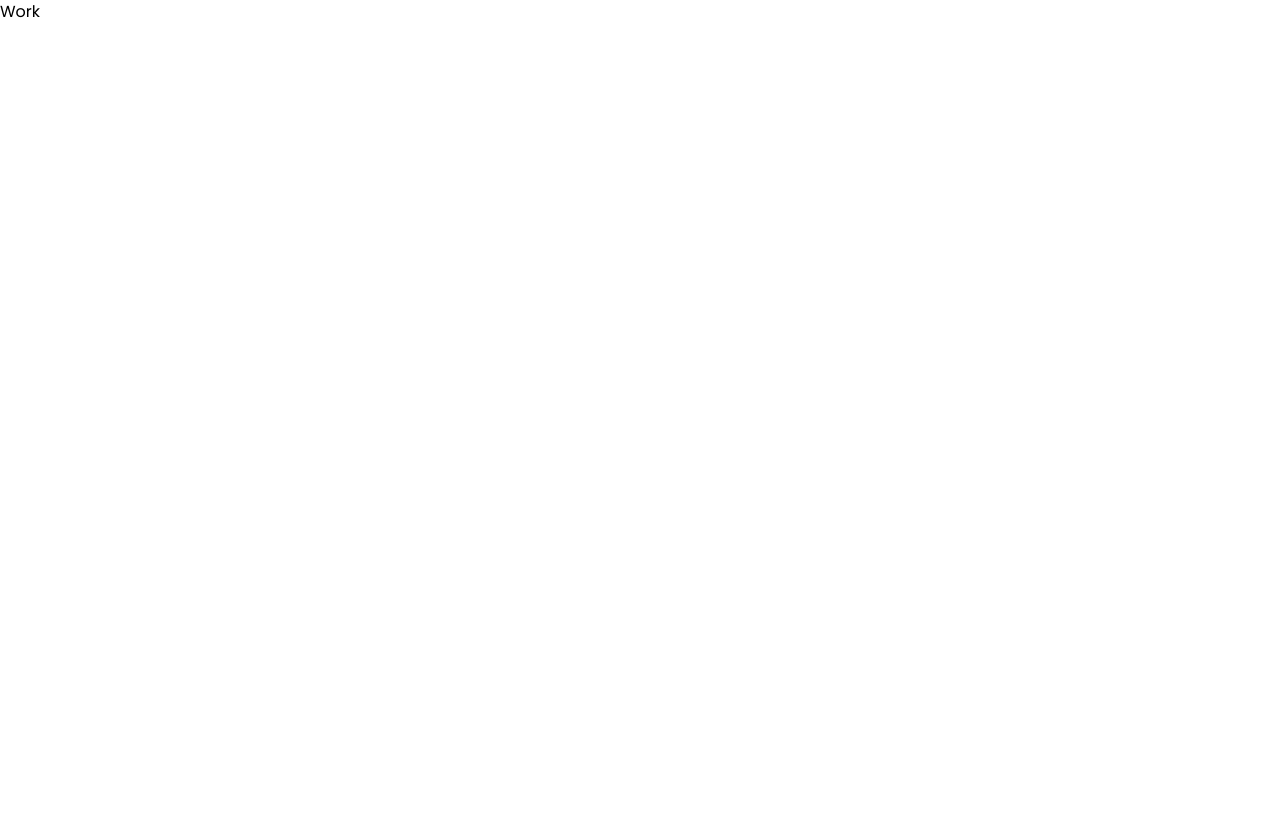
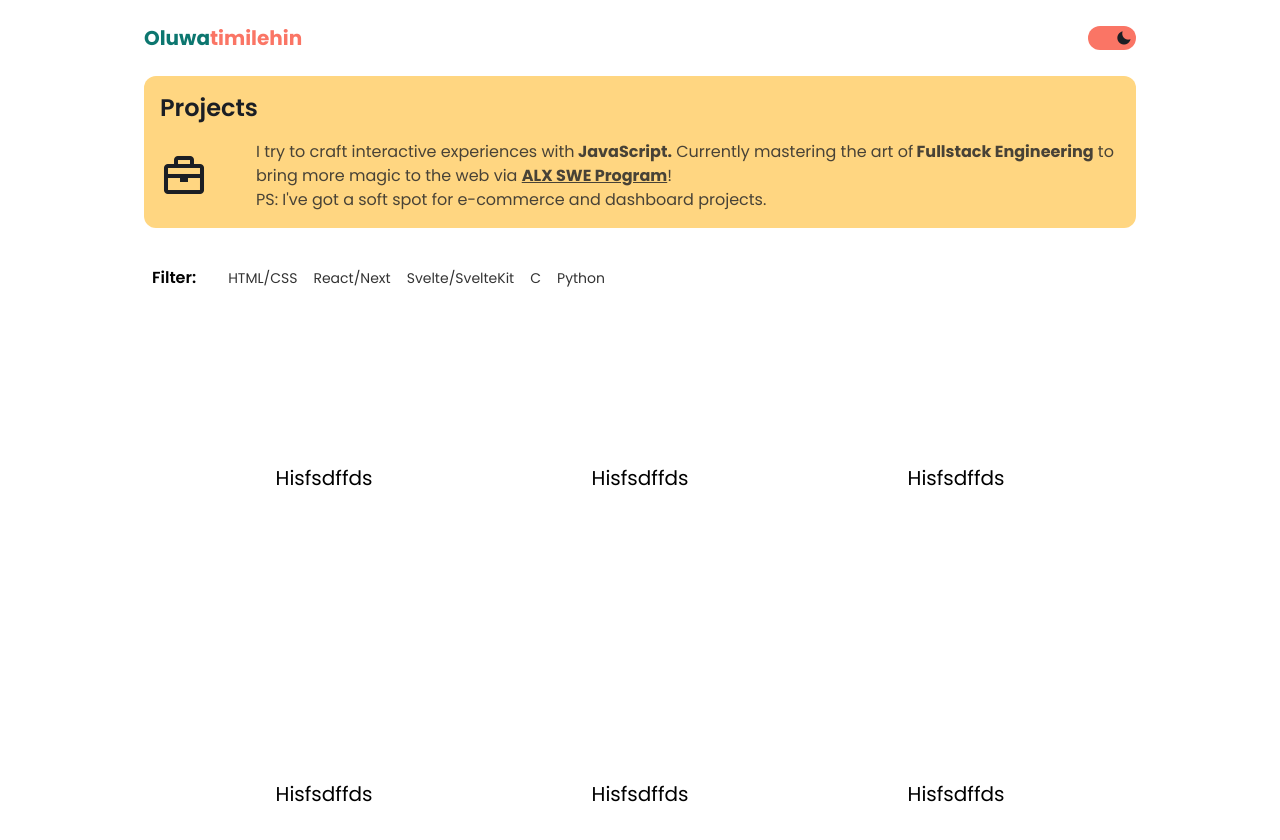
Before and after one commit to Jon-tim/v1, a React (Vite) app: page /works in a window 1280 px wide. Shown: the top 840 px of the page. Before the commit the page ends 800 px from the top, so only its background shows below. Built offline with nearby package versions, Linux system fonts and the light colour scheme.

Commit message:
update: implement work plates template

```diff
--- a/index.html
+++ b/index.html
@@ -2,11 +2,6 @@
 <html lang="en">
 	<head>
 		<meta charset="UTF-8" />
-		<link
-			rel="icon"
-			type="image/svg+xml"
-			href="/src/assets/logo.svg"
-		/>
 
 		<!-- font -->
 		<link
--- a/src/components/home/Hero-Grid.tsx
+++ b/src/components/home/Hero-Grid.tsx
@@ -1,3 +1,4 @@
+import { Link } from "react-router-dom";
 import idea from "../../assets/noun-brain-idea-3749747.svg";
 
 export default function HeroGrid() {
@@ -5,32 +6,32 @@ export default function HeroGrid() {
 		<>
 			<section className="parent-box flex flex-col items-center md:flex-row gap-4">
 				<div className="md:w-[35%] h-[400px] w-full child-box box box-1 flex flex-col gap-4 ">
-					<div className="flex items-center group h-[40%] gap-4 overflow-hidden">
-						<div className="box p- bg-paleBlue h-full w-1/2 flex-1 flex items-center justify-center  overflow-hidden relative">
-							<i className="bx bx-briefcase text-7xl text-dark group-hover:-translate-y-[150%] transition-all duration-700 delay-200"></i>
-							<p className="absolute transition-all duration-700 translate-y-[260%]  group-hover:-translate-y-[0%] text-dark font-semibold text-3xl capitalize">
+					<div className="flex items-center h-[40%] gap-4 overflow-hidden">
+						<div className="box p- bg-paleBlue h-full w-1/2 flex-1 flex items-center justify-center overflow-hidden relative">
+							<i className="bx bx-briefcase text-7xl text-dark"></i>
+						</div>
+						<Link
+							to="works"
+							className="box p- h-full bg-paleRed flex-1 flex w-1/2 items-center justify-center  overflow-hidden relative group/link"
+						>
+							<p className="transition-all duration-300  text-dark font-semibold text-3xl capitalize px-3 py-1 group-hover/link:scale-95">
 								projects
 							</p>
-						</div>
-						<div className="box p- h-full bg-paleRed flex-1 flex w-1/2 items-center justify-center  overflow-hidden relative">
-							<i className="bx bx-briefcase text-7xl text-dark transition-all duration-700 -translate-y-[150%]  group-hover:translate-y-[0%]"></i>
-							<p className="absolute group-hover:translate-y-[260%] transition-all duration-700 delay-200  text-dark font-semibold text-3xl capitalize">
-								projects
-							</p>
-						</div>
+						</Link>
 					</div>
 					<div className="relative box analyse bg-paleBrown h-[60%] flex  items-center flex-col justify-center p-5">
 						<p className="text-dark text-center font-semibold text-xl">
 							I work with C and JavaScript; Learning Python,
-							Graphic and Shell programming; Practising DSAs and Reverse engineering
+							Graphic and Shell programming; Practising DSAs and
+							Reverse engineering
 						</p>
 					</div>
 				</div>
 				<div className="md:w-[45%] child-box h-[400px] w-full box box-2 bg-paleGreen p-5 relative overflow-hidden">
-					<div className=" h-full w-full text-center flex flex-col gap-3 text-dark">
+					<div className=" h-full w-full text-center flex flex-col gap-3 text-dark pt-8">
 						<p className="text-xl font-semibold">
-							I am interested in the application of IoTs
-							in the fields of Education and Agriculture in Africa
+							I am interested in the application of IoTs in the
+							fields of Education and Agriculture in Africa
 						</p>
 					</div>
 					<div className="w-[500px] absolute -bottom-[320px] left-1/2 translate-x-[-50%]">
--- a/src/components/shared/Logo.tsx
+++ b/src/components/shared/Logo.tsx
@@ -1,6 +1,11 @@
+import { Link } from "react-router-dom";
+
 export default function Logo() {
 	return (
-		<div className="cursor-pointer flex items-center gap-2">
+		<Link
+			to="/"
+			className="cursor-pointer flex items-center gap-2"
+		>
 			{/* <svg
 				id="logo"
 				xmlns="http://www.w3.org/2000/svg"
@@ -25,6 +30,6 @@ export default function Logo() {
 			<h1 className="text-xl capitalize font-bold text-paleGreen">
 				oluwa<span className="text-paleRed">timilehin</span>
 			</h1>
-		</div>
+		</Link>
 	);
 }
--- a/src/index.css
+++ b/src/index.css
@@ -20,17 +20,19 @@
 }
 
 .dark {
-	@apply bg-dark text-zinc-50;
+	@apply bg-dark text-zinc-50 border-white/80;
 }
 
 .light {
-	@apply text-dark bg-zinc-50;
+	@apply text-dark bg-zinc-50 border-dark;
 }
 
-.light .foot-hub {
+.light .foot-hub,
+.light .filter {
 	@apply bg-dark text-zinc-50;
 }
-.dark .foot-hub {
+.dark .foot-hub,
+.dark .filter {
 	@apply text-dark bg-zinc-50;
 }
 
@@ -38,15 +40,39 @@
 	animation: scaleCircle 2s infinite alternate;
 }
 
-@keyframes scaleCircle {
-	0% {
-		opacity: 1;
+.filter-item {
+	@apply capitalize w-max opacity-80 cursor-pointer;
+}
+
+.dark .project {
+	@apply text-zinc-50 bg-white/10;
+}
+.light .project {
+	@apply bg-dark/10 text-dark;
+}
+
+.work-grid {
+	display: flex;
+	flex-wrap: wrap;
+	gap: 1rem;
+	justify-content: center;
+}
+
+.project {
+	flex: 1 1 1;
+	height: 200px;
+	width: 100%;
+	cursor: zoom-in;
+}
+@media screen and (min-width: 480px) {
+	.project {
+		width: 200px;
 	}
-	50% {
-		opacity: 0;
-	}
-	100% {
-		opacity: 1;
+}
+@media screen and (min-width: 700px) {
+	.project {
+		width: 300px;
+		height: 300px;
 	}
 }
 
--- a/src/pages/Work.tsx
+++ b/src/pages/Work.tsx
@@ -1,6 +1,75 @@
+import Nav from "../components/home/Nav";
 
 export default function Work() {
-  return (
-	<div>Work</div>
-  )
+	return (
+		<section className="max-w-5xl mx-auto p-4">
+			<Nav />
+			<section>
+				<div>
+					<div className="box bg-paleBrown text-dark my-4 p-4">
+						<h1 className="text-2xl capitalize font-semibold pb-4">
+							projects
+						</h1>
+						<div className="flex items-center gap-12">
+							<i className="bx bx-briefcase text-5xl hidden  md:block"></i>
+							<p className="opacity-80 w-[]">
+								I try to craft interactive experiences with
+								<b> JavaScript.</b> Currently mastering the art
+								of
+								<b> Fullstack Engineering</b> to bring more
+								magic to the web via{" "}
+								<b>
+									<a
+										href="https://www.alxafrica.com/software-engineering-plus/"
+										className="underline"
+										target="_blank"
+									>
+										ALX SWE Program
+									</a>
+								</b>
+								!
+								<br />
+								PS: I've got a soft spot for e-commerce and
+								dashboard projects.
+							</p>
+						</div>
+					</div>
+					<section>
+						<aside className="my-8 flex gap-4 items-center">
+							<p className="rounded filter py-1 px-2 capitalize w-max font-semibold ">
+								filter:
+							</p>
+							<div className="w-full flex items-center gap-4 overflow-x-scroll p-2 h-full text-sm">
+								<p className="filter-item ">HTML/CSS</p>
+								<p className="filter-item ">react/next</p>
+								<p className="filter-item ">svelte/svelteKit</p>
+								<p className="filter-item ">c</p>
+								<p className="filter-item ">python</p>
+							</div>
+						</aside>
+						<section className="work-grid">
+							<div className="box project p-4 flex items-center justify-center">
+								<p className="capitalize text-xl">hisfsdffds</p>
+							</div>
+							<div className="box project p-4 flex items-center justify-center">
+								<p className="capitalize text-xl">hisfsdffds</p>
+							</div>
+							<div className="box project p-4 flex items-center justify-center">
+								<p className="capitalize text-xl">hisfsdffds</p>
+							</div>
+							<div className="box project p-4 flex items-center justify-center">
+								<p className="capitalize text-xl">hisfsdffds</p>
+							</div>
+							<div className="box project p-4 flex items-center justify-center">
+								<p className="capitalize text-xl">hisfsdffds</p>
+							</div>
+							<div className="box project p-4 flex items-center justify-center">
+								<p className="capitalize text-xl">hisfsdffds</p>
+							</div>
+						</section>
+					</section>
+				</div>
+			</section>
+		</section>
+	);
 }
```
